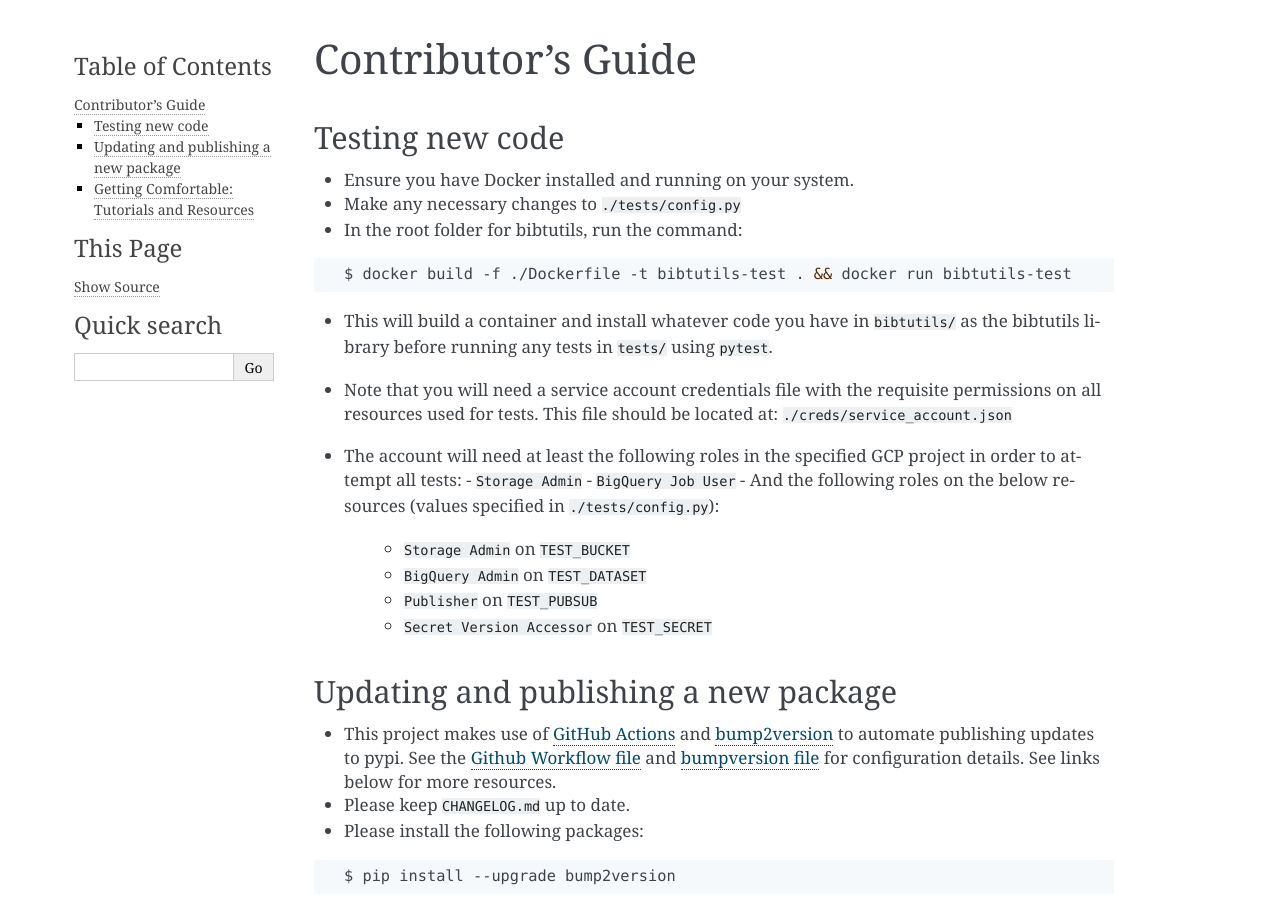
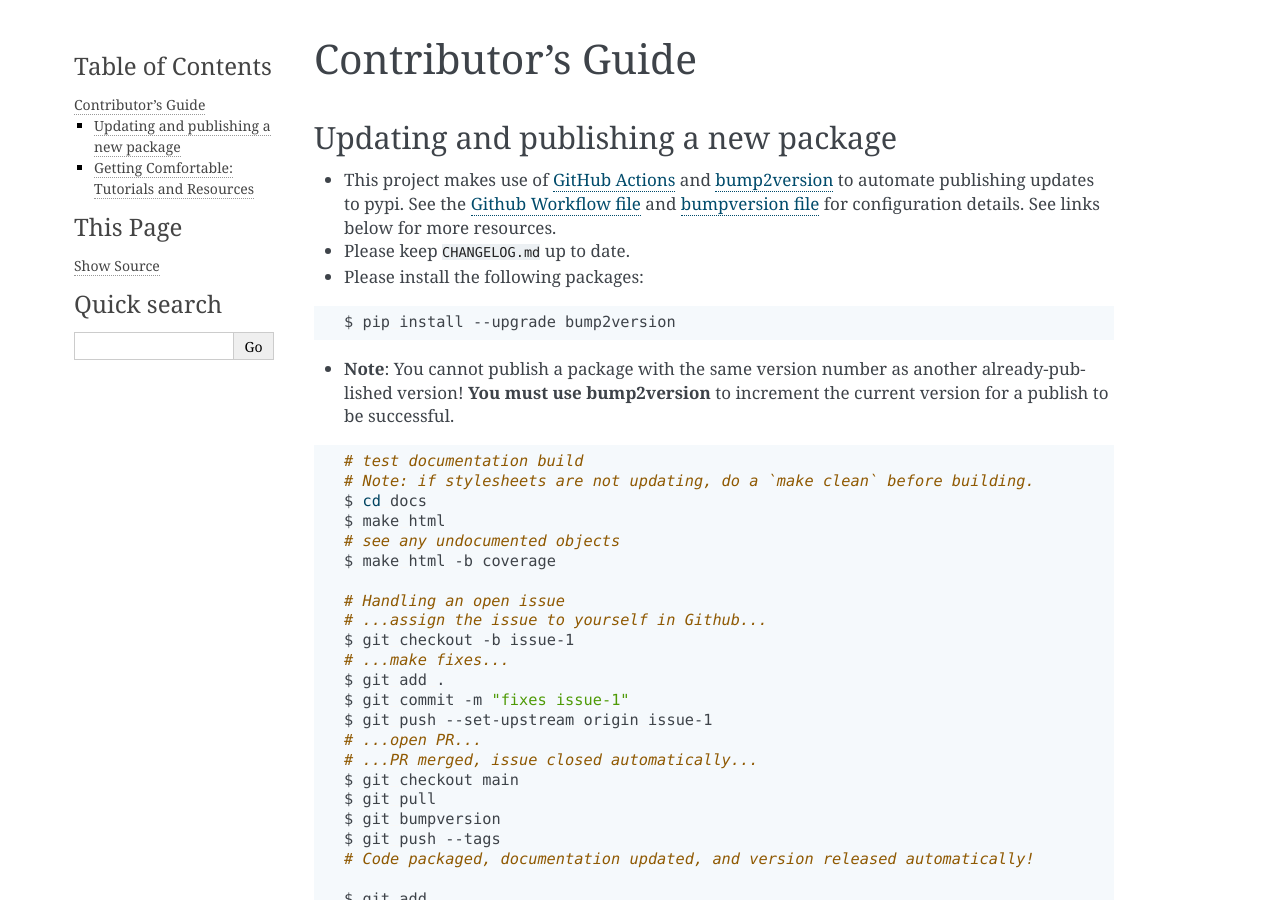
Before and after one commit to broadinstitute/bibtutils, a Sphinx documentation site: the page built from docs/contributing.rst, in a window 1280 px wide and 900 px high. Built offline with Sphinx 7.4.7, drawn with Linux system fonts in a browser that asks for light colours.

Commit message:
update changelog, testing, docs

```diff
--- a/docs/contributing.rst
+++ b/docs/contributing.rst
@@ -1,34 +1,6 @@
 Contributor's Guide
 ===================
 
-Testing new code
-----------------
-
--  Ensure you have Docker installed and running on your system.
--  Make any necessary changes to ``./tests/config.py``
--  In the root folder for bibtutils, run the command:
-
-.. code:: bash
-
-   $ docker build -f ./Dockerfile -t bibtutils-test . && docker run bibtutils-test
-
--  This will build a container and install whatever code you have in
-   ``bibtutils/`` as the bibtutils library before running any tests in ``tests/``
-   using ``pytest``.
-
--  Note that you will need a service account credentials file with the requisite
-   permissions on all resources used for tests. This file should be located at:
-   ``./creds/service_account.json``
-
--  The account will need at least the following roles in the specified GCP project
-   in order to attempt all tests:
-   -  ``Storage Admin``
-   -  ``BigQuery Job User``
-   -  And the following roles on the below resources (values specified in ``./tests/config.py``):
-      -  ``Storage Admin`` on ``TEST_BUCKET``
-      -  ``BigQuery Admin`` on ``TEST_DATASET``
-      -  ``Publisher`` on ``TEST_PUBSUB``
-      -  ``Secret Version Accessor`` on ``TEST_SECRET``
 
 Updating and publishing a new package
 -------------------------------------
```
Also changed, not shown: CHANGELOG.md (+39 -23 lines), docs/index.rst (+4 -11 lines), 8 other files.
